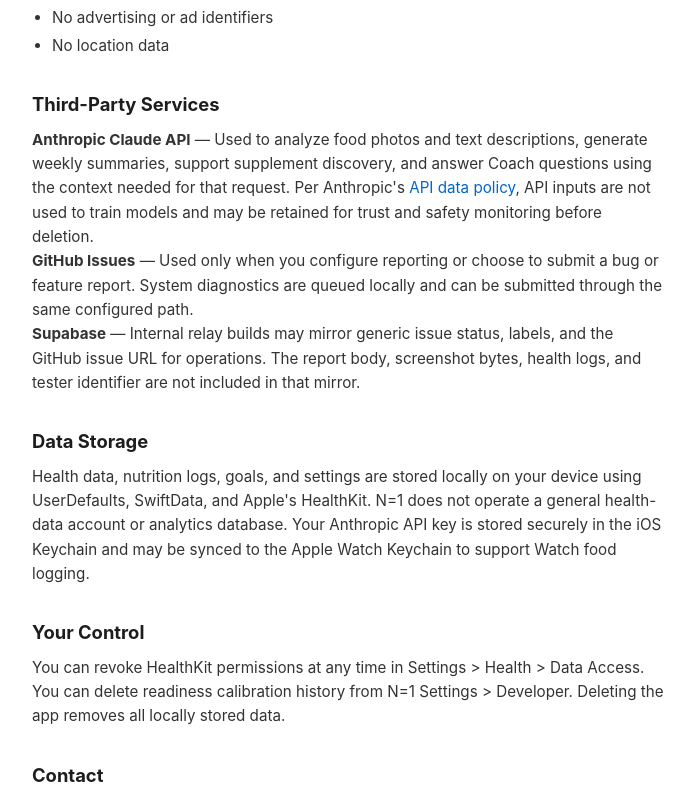
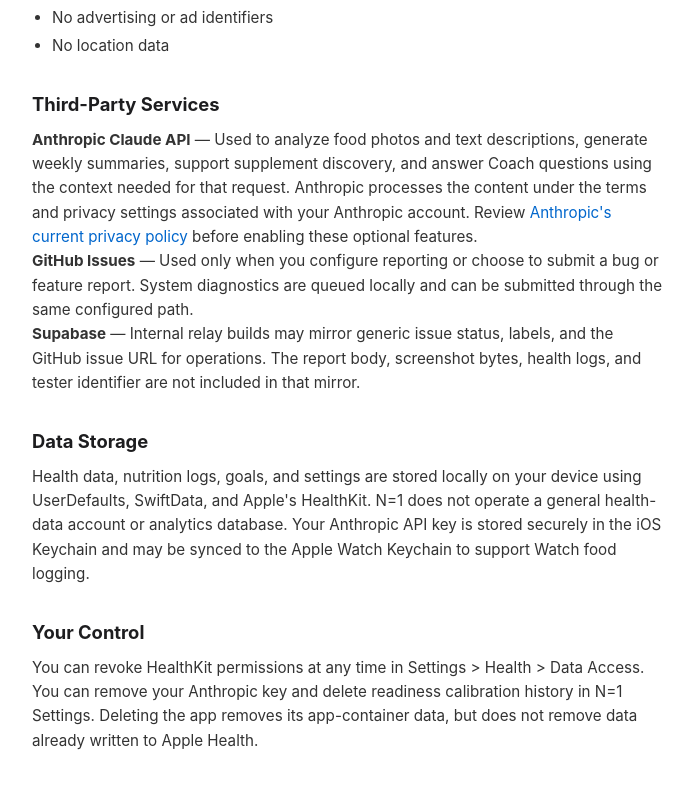
Before and after one commit to bensl84/n1-privacy, a plain HTML site: page index.html in a window 1280 px wide. Shown: the part 845-1635 px from the top of the page, without its empty margins (292-986 px from the left). Drawn offline with Linux system fonts and the light colour scheme.

Commit message:
Correct N=1 privacy and support wording

```diff
--- a/index.html
+++ b/index.html
@@ -52,7 +52,7 @@
     </ul>
 
     <h2>Third-Party Services</h2>
-    <p><strong>Anthropic Claude API</strong> — Used to analyze food photos and text descriptions, generate weekly summaries, support supplement discovery, and answer Coach questions using the context needed for that request. Per Anthropic's <a href="https://www.anthropic.com/policies/privacy">API data policy</a>, API inputs are not used to train models and may be retained for trust and safety monitoring before deletion.</p>
+    <p><strong>Anthropic Claude API</strong> — Used to analyze food photos and text descriptions, generate weekly summaries, support supplement discovery, and answer Coach questions using the context needed for that request. Anthropic processes the content under the terms and privacy settings associated with your Anthropic account. Review <a href="https://www.anthropic.com/legal/privacy">Anthropic's current privacy policy</a> before enabling these optional features.</p>
     <p><strong>GitHub Issues</strong> — Used only when you configure reporting or choose to submit a bug or feature report. System diagnostics are queued locally and can be submitted through the same configured path.</p>
     <p><strong>Supabase</strong> — Internal relay builds may mirror generic issue status, labels, and the GitHub issue URL for operations. The report body, screenshot bytes, health logs, and tester identifier are not included in that mirror.</p>
 
@@ -60,9 +60,9 @@
     <p>Health data, nutrition logs, goals, and settings are stored locally on your device using UserDefaults, SwiftData, and Apple's HealthKit. N=1 does not operate a general health-data account or analytics database. Your Anthropic API key is stored securely in the iOS Keychain and may be synced to the Apple Watch Keychain to support Watch food logging.</p>
 
     <h2>Your Control</h2>
-    <p>You can revoke HealthKit permissions at any time in Settings &gt; Health &gt; Data Access. You can delete readiness calibration history from N=1 Settings &gt; Developer. Deleting the app removes all locally stored data.</p>
+    <p>You can revoke HealthKit permissions at any time in Settings &gt; Health &gt; Data Access. You can remove your Anthropic key and delete readiness calibration history in N=1 Settings. Deleting the app removes its app-container data, but does not remove data already written to Apple Health.</p>
 
-    <h2>Contact</h2>
+    <h2 id="contact">Contact</h2>
     <p>Questions about this policy? Reach out at <a href="mailto:support@bluehatmechanical.com">support@bluehatmechanical.com</a>.</p>
 
     <hr>
```
